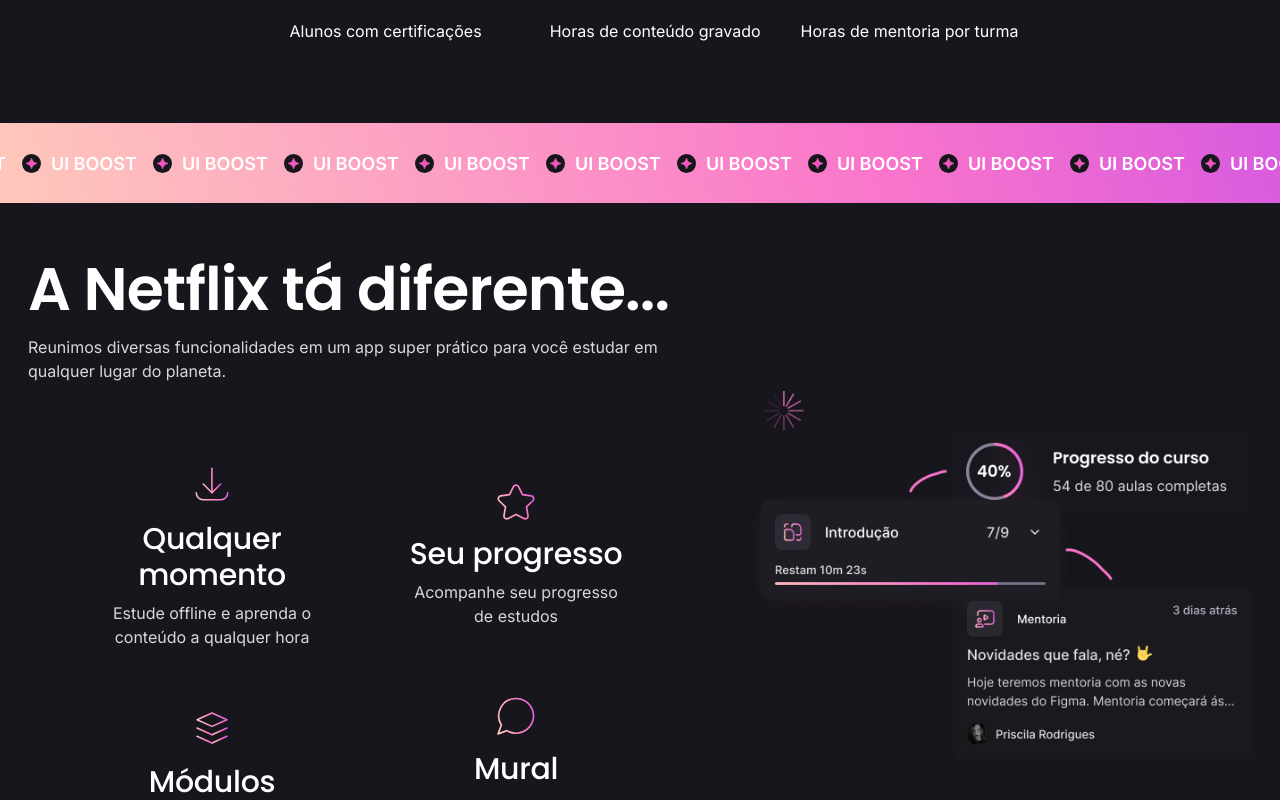
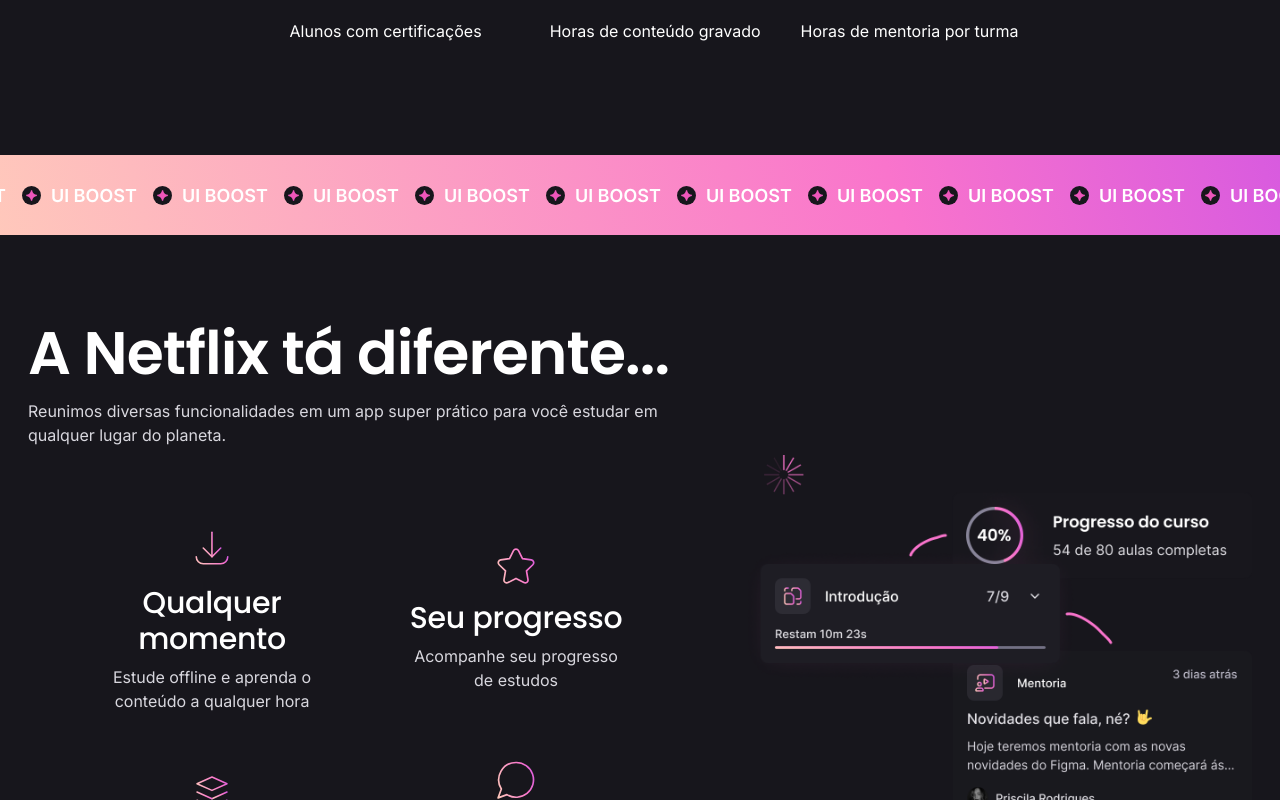
Before and after one commit to cpt-westphalen/lp-uiboost, a React (Vite) app: page / in a window 1280 px wide. Shown: the part 1420-2220 px from the top of the page. Built offline with nearby package versions, Linux system fonts and the light colour scheme.

Commit message:
New: Empty Divider + Divider height adjustments

```diff
--- a/src/App.tsx
+++ b/src/App.tsx
@@ -6,6 +6,7 @@ import { Slogan } from "./components/Slogan";
 import { Stats } from "./components/Stats";
 import { UiBoostDivider } from "./components/Dividers/UiBoostDivider";
 import { FeaturesSection } from "./sections/FeaturesSection";
+import { EmptyDivider } from "./components/Dividers/EmptyDivider";
 
 function App() {
 	return (
@@ -18,12 +19,13 @@ function App() {
 					color='#F974CC'
 					style={{ transform: "scaleY(-100%)" }}
 				/>
-				<FlexCenter>
+				<FlexCenter className='px-6'>
 					<Slogan />
 					<Stats />
 				</FlexCenter>
 				<UiBoostDivider />
 				<FeaturesSection />
+				<EmptyDivider />
 			</main>
 		</>
 	);
--- /dev/null
+++ b/src/components/Dividers/EmptyDivider/index.tsx
@@ -0,0 +1 @@
+export const EmptyDivider = () => <div className='h-24 sm:h-32 w-full'></div>;
--- a/src/components/Dividers/UiBoostDivider/index.tsx
+++ b/src/components/Dividers/UiBoostDivider/index.tsx
@@ -2,9 +2,9 @@ import divider from "../../../assets/uiboost-divider.svg";
 
 export const UiBoostDivider = () => {
 	return (
-		<div className='h-20 bg-theme-linear w-full flex justify-center items-center overflow-hidden'>
+		<div className='h-20 my-8 bg-theme-linear w-full flex justify-center items-center overflow-hidden'>
 			<div
-				className='w-[3000px] h-full bg-repeat-x bg-center'
+				className='w-full h-full bg-repeat-x bg-center'
 				style={{
 					backgroundImage: `url('${divider}')`,
 				}}></div>
```
